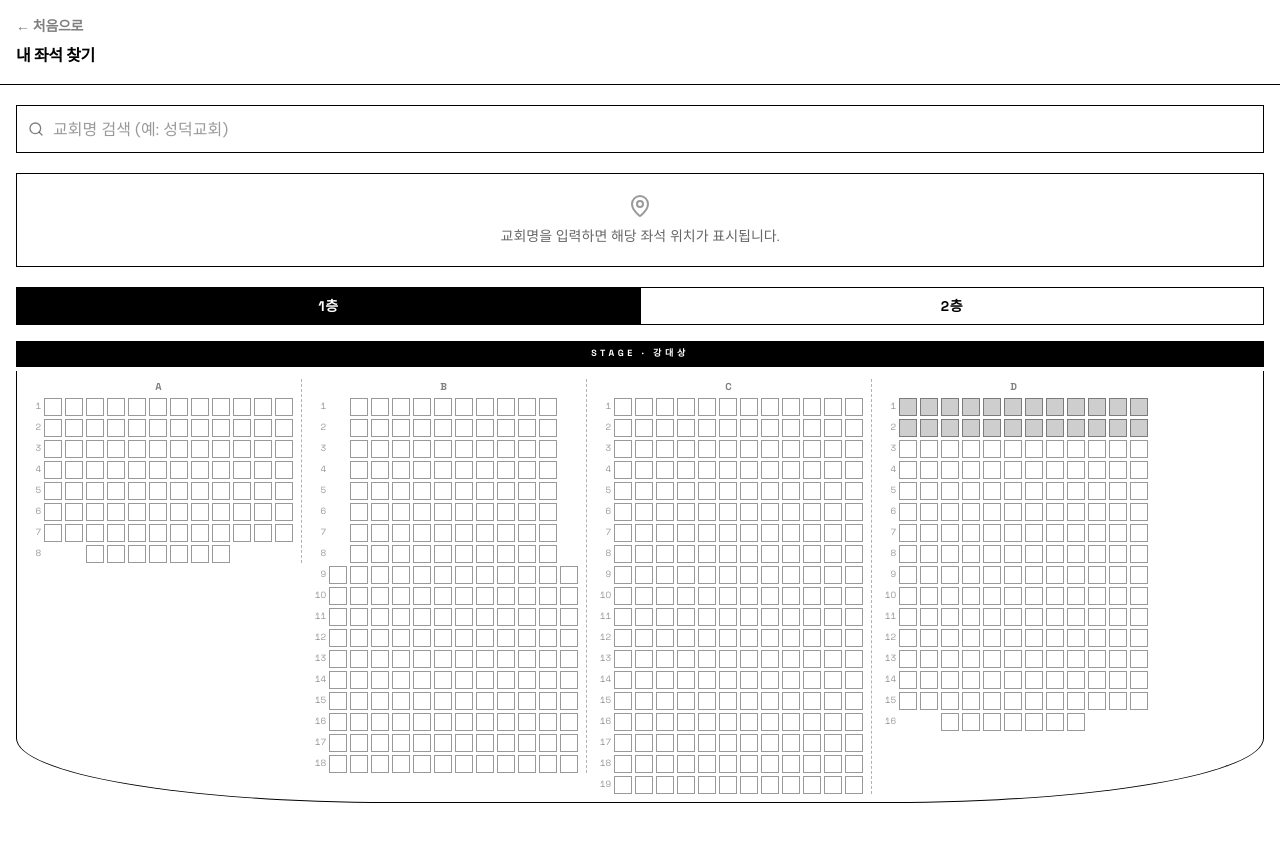
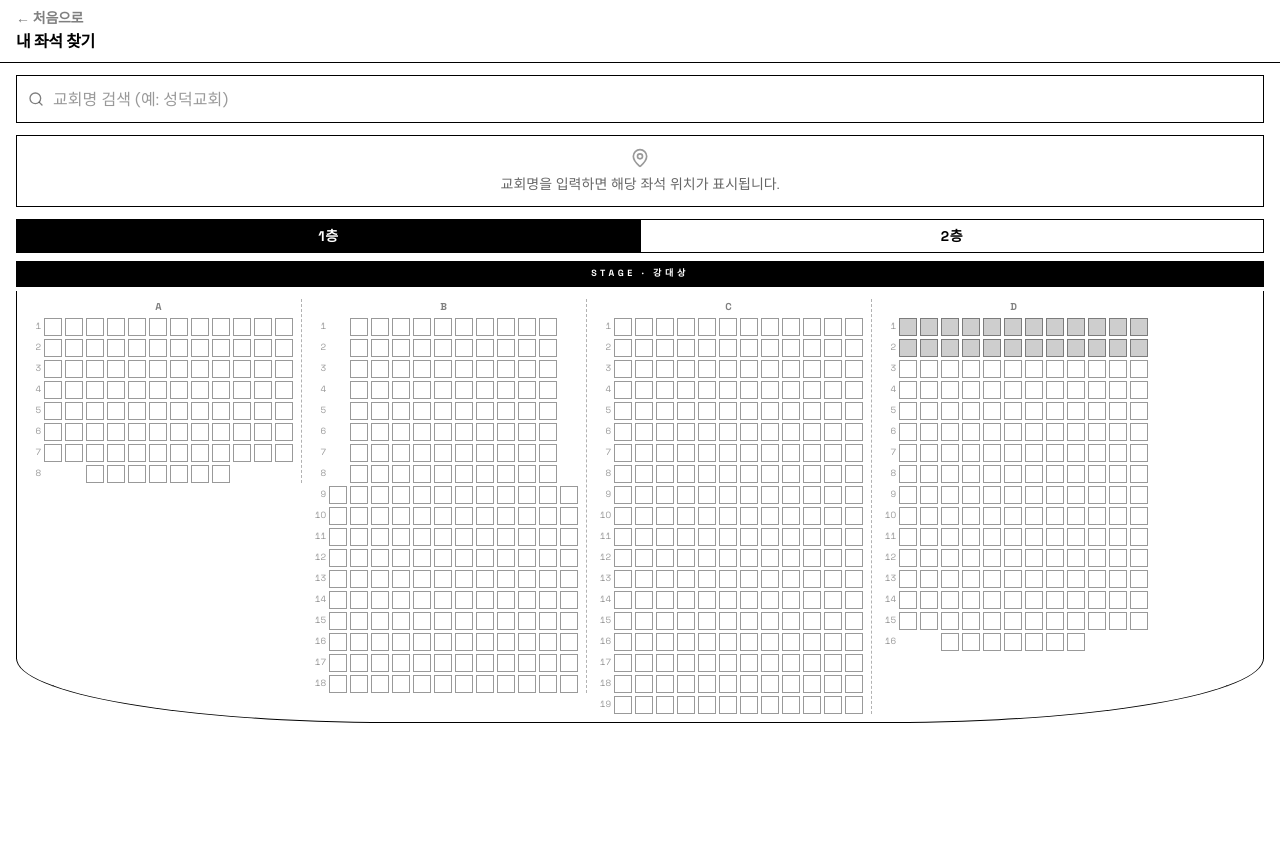
Before and after one commit to chanuuuuu/next-mission-check, a Next.js app: page /seat in a window 1280 px wide. Shown: the top 842 px of the page. After the commit the page ends 800 px from the top, so only its background shows below. Built offline with nearby package versions, Linux system fonts and the light colour scheme; no server answers; the database is empty.

Commit message:
style: /seat 컴포넌트 간격 조정

```diff
--- a/src/app/seat/ViewClient.tsx
+++ b/src/app/seat/ViewClient.tsx
@@ -32,10 +32,10 @@ export default function ViewClient({ teams, assignments, teamToJinId }: Props) {
 
   return (
     <div className="min-h-screen bg-background text-foreground pb-12">
-      <header className="border-b border-foreground px-4 py-4 sticky top-0 bg-background z-10">
+      <header className="border-b border-foreground px-4 py-2 sticky top-0 bg-background z-10">
         <Link
           href="/"
-          className="font-display text-sm font-bold tracking-tight text-foreground/50 hover:text-foreground transition-colors block mb-2"
+          className="font-display text-sm font-bold tracking-tight text-foreground/50 hover:text-foreground transition-colors block mb-0.5"
         >
           ← 처음으로
         </Link>
@@ -44,7 +44,7 @@ export default function ViewClient({ teams, assignments, teamToJinId }: Props) {
         </h1>
       </header>
 
-      <div className="px-4 py-5 space-y-5">
+      <div className="px-4 py-3 space-y-3">
         <SearchInput
           query={query}
           onChange={setQuery}
@@ -52,8 +52,8 @@ export default function ViewClient({ teams, assignments, teamToJinId }: Props) {
         />
 
         {!query && (
-          <div className="border border-foreground p-5 text-center space-y-2">
-            <MapPin className="h-6 w-6 mx-auto text-foreground/40" />
+          <div className="border border-foreground p-3 text-center space-y-1.5">
+            <MapPin className="h-5 w-5 mx-auto text-foreground/40" />
             <p className="text-sm text-foreground/60">
               교회명을 입력하면 해당 좌석 위치가 표시됩니다.
             </p>
@@ -61,13 +61,13 @@ export default function ViewClient({ teams, assignments, teamToJinId }: Props) {
         )}
 
         {query && !matchedTeam && (
-          <div className="border border-foreground p-5 text-center text-sm text-foreground/60">
+          <div className="border border-foreground p-3 text-center text-sm text-foreground/60">
             검색 결과가 없습니다.
           </div>
         )}
 
         {matchedTeam && located.length === 0 && (
-          <div className="border border-foreground p-5 text-center text-sm text-foreground/60">
+          <div className="border border-foreground p-3 text-center text-sm text-foreground/60">
             배정된 좌석이 없습니다.
           </div>
         )}
--- a/src/app/seat/components/FloorTabView.tsx
+++ b/src/app/seat/components/FloorTabView.tsx
@@ -20,13 +20,13 @@ export function FloorTabView({
 }: Props) {
   return (
     <div>
-      <div className="grid grid-cols-2 border border-foreground mb-4">
+      <div className="grid grid-cols-2 border border-foreground mb-2">
         {(['1F', '2F'] as FloorTab[]).map((f) => (
           <button
             key={f}
             onClick={() => onTabChange(f)}
             className={cn(
-              'font-display font-bold text-sm py-2 tracking-wider transition-colors',
+              'font-display font-bold text-sm py-1.5 tracking-wider transition-colors',
               floorTab === f
                 ? 'bg-foreground text-background'
                 : 'bg-background text-foreground hover:bg-foreground/10',
--- a/src/app/seat/components/SeatInfoCard.tsx
+++ b/src/app/seat/components/SeatInfoCard.tsx
@@ -20,10 +20,10 @@ export function SeatInfoCard({
   return (
     <div className="border border-foreground">
       <div
-        className="px-4 py-3 border-b border-foreground flex items-center gap-3"
+        className="px-3 py-2 border-b border-foreground flex items-center gap-3"
         style={{ background: teamColorMap.get(effectiveId) }}
       >
-        <span className="font-display text-lg font-bold">
+        <span className="font-display text-base font-bold">
           {matchedTeam.church_name}
         </span>
         {teamToJinId?.[matchedTeam.id] !== undefined && matchedTeam.jin_name ? (
@@ -41,7 +41,7 @@ export function SeatInfoCard({
       </div>
       <ul className="divide-y divide-foreground">
         {located.map((g) => (
-          <li key={g.sectionId} className="px-4 py-3 flex items-center gap-3">
+          <li key={g.sectionId} className="px-3 py-2 flex items-center gap-3">
             <span className="bg-foreground text-background font-display font-bold text-[10px] px-2 py-1 tracking-[0.2em] shrink-0">
               {g.floor}
             </span>
--- a/src/app/seat/loading.tsx
+++ b/src/app/seat/loading.tsx
@@ -11,10 +11,10 @@ export default function SeatingLoading() {
 
   return (
     <div className="min-h-screen bg-background text-foreground pb-12">
-      <header className="border-b border-foreground px-4 py-4 sticky top-0 bg-background z-10">
+      <header className="border-b border-foreground px-4 py-2 sticky top-0 bg-background z-10">
         <Link
           href="/"
-          className="font-display text-sm font-bold tracking-tight text-foreground/50 block mb-2"
+          className="font-display text-sm font-bold tracking-tight text-foreground/50 block mb-0.5"
         >
           ← 처음으로
         </Link>
@@ -23,7 +23,7 @@ export default function SeatingLoading() {
         </h1>
       </header>
 
-      <div className="px-4 py-5 space-y-5">
+      <div className="px-4 py-3 space-y-3">
         {/* 검색창 — 실제 input과 동일한 구조 */}
         <div className="relative">
           <Search className="h-4 w-4 absolute left-3 top-1/2 -translate-y-1/2 text-foreground/50 pointer-events-none" />
@@ -36,8 +36,8 @@ export default function SeatingLoading() {
         </div>
 
         {/* 빈 상태 카드 — 검색 전 기본 상태 */}
-        <div className="border border-foreground p-5 text-center space-y-2">
-          <MapPin className="h-6 w-6 mx-auto text-foreground/40" />
+        <div className="border border-foreground p-3 text-center space-y-1.5">
+          <MapPin className="h-5 w-5 mx-auto text-foreground/40" />
           <span
             className="h-3.5 w-48 block mx-auto rounded-none bg-[size:200%_100%] animate-[var(--animate-shimmer)]"
             style={{ background: 'linear-gradient(90deg, oklch(0.92 0 0) 0%, oklch(0.86 0 0) 50%, oklch(0.92 0 0) 100%)', backgroundSize: '200% 100%' }}
@@ -46,15 +46,15 @@ export default function SeatingLoading() {
 
         {/* 층 탭 + 실제 좌석 구조 */}
         <div>
-          <div className="grid grid-cols-2 border border-foreground mb-4">
+          <div className="grid grid-cols-2 border border-foreground mb-2">
             <button
-              className="font-display font-bold text-sm py-2 tracking-wider bg-foreground text-background"
+              className="font-display font-bold text-sm py-1.5 tracking-wider bg-foreground text-background"
               disabled
             >
               1층
             </button>
             <button
-              className="font-display font-bold text-sm py-2 tracking-wider bg-background text-foreground border-l border-foreground"
+              className="font-display font-bold text-sm py-1.5 tracking-wider bg-background text-foreground border-l border-foreground"
               disabled
             >
               2층
```
